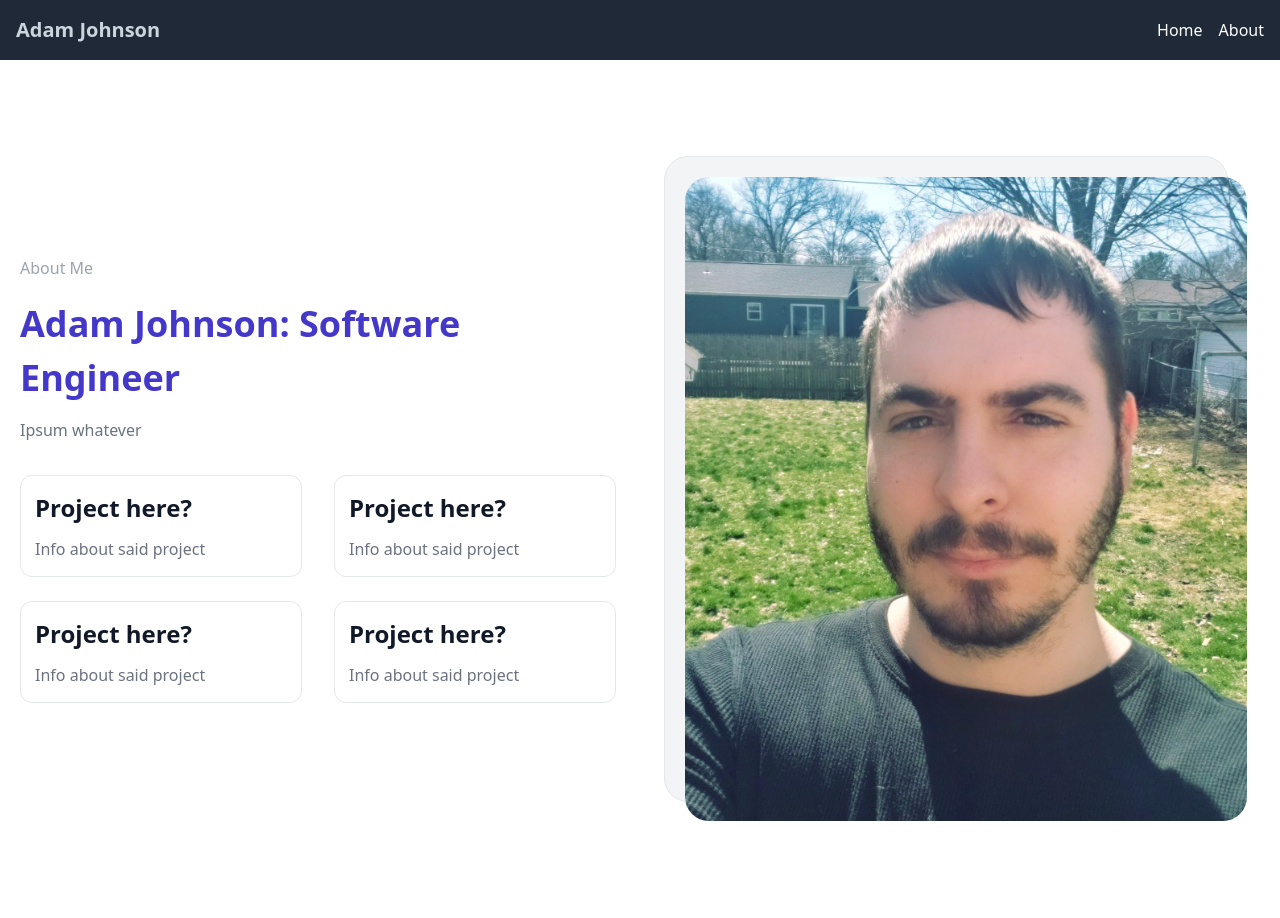
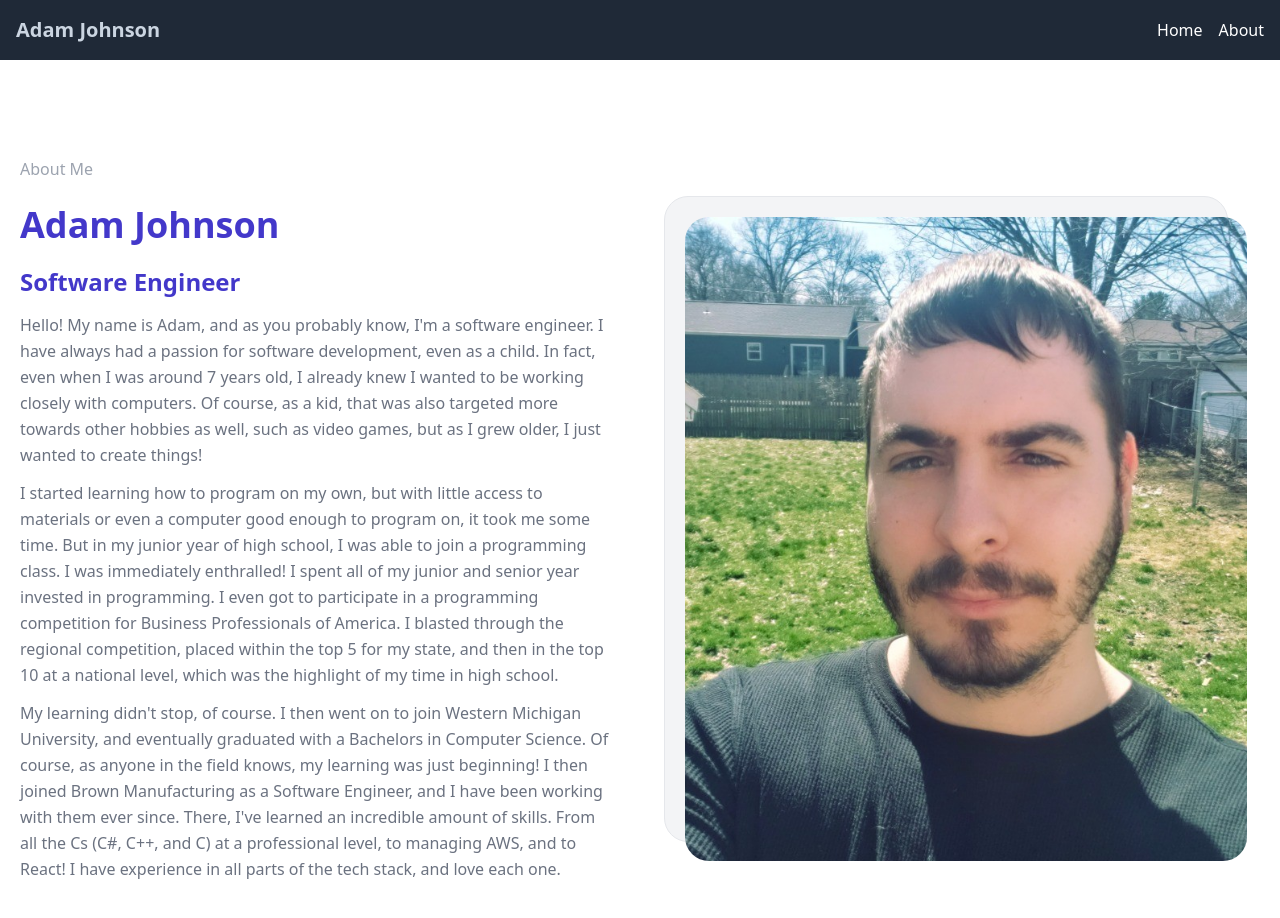
Before and after one commit to Ajohn10/StaticWebsite, a React (Create React App) app: page /about in a window 1280 px wide. Shown: the top 918 px of the page. Built offline with nearby package versions, Linux system fonts and the light colour scheme; what tailwindcss-highlights would draw is missing.

Commit message:
Added skills list on home page (again, might change still), added text to About page and removed placeholder project things (ended up using that design on the skills list).

```diff
--- a/src/components/TypingEffect.js
+++ b/src/components/TypingEffect.js
@@ -1,8 +1,8 @@
 import React, { useEffect, useState } from 'react';
 
 const TypingEffect = ({ message, speed = 100 }) => {
-    const [typedText, setTypedText] = useState('');
-    const [index, setIndex] = useState(0);
+    const [typedText, setTypedText] = useState(message.charAt(0));
+    const [index, setIndex] = useState(1);
 
     useEffect(() => {
         if (index < message.length) {
--- a/src/pages/About.js
+++ b/src/pages/About.js
@@ -12,37 +12,28 @@ function About() {
                                 <h6 className="text-gray-400 text-base font-normal leading-relaxed">About Me</h6>
                                 <div className="w-full flex-col justify-start lg:items-start items-center gap-3 flex">
                                     <h2 className="text-indigo-700 text-4xl font-bold font-manrope leading-normal lg:text-start text-center">
-                                        Adam Johnson: Software Engineer
+                                        Adam Johnson
                                     </h2>
+                                    <h3 className="text-indigo-700 text-2xl font-bold font-manrope leading-normal lg:text-start text-center">
+                                        Software Engineer
+                                    </h3>
                                     <p className="text-gray-500 text-base font-normal leading-relaxed lg:text-start text-center">
-                                        Ipsum whatever
+                                        Hello!  My name is Adam, and as you probably know, I'm a software engineer.  I have always had a passion for software development, even as a child.
+                                        In fact, even when I was around 7 years old, I already knew I wanted to be working closely with computers.  Of course, as a kid, that was also targeted more towards other hobbies as well, such as video games,
+                                        but as I grew older, I just wanted to create things!
                                     </p>
-                                </div>
-                            </div>
-                            <div className="w-full flex-col justify-center items-start gap-6 flex">
-                                <div className="w-full justify-start items-center gap-8 grid md:grid-cols-2 grid-cols-1">
-                                    <div
-                                        className="w-full h-full p-3.5 rounded-xl border border-gray-200 hover:border-gray-400 transition-all duration-700 ease-in-out flex-col justify-start items-start gap-2.5 inline-flex">
-                                        <h4 className="text-gray-900 text-2xl font-bold font-manrope leading-9">Project here?</h4>
-                                        <p className="text-gray-500 text-base font-normal leading-relaxed">Info about said project</p>
-                                    </div>
-                                    <div
-                                        className="w-full h-full p-3.5 rounded-xl border border-gray-200 hover:border-gray-400 transition-all duration-700 ease-in-out flex-col justify-start items-start gap-2.5 inline-flex">
-                                        <h4 className="text-gray-900 text-2xl font-bold font-manrope leading-9">Project here?</h4>
-                                        <p className="text-gray-500 text-base font-normal leading-relaxed">Info about said project</p>
-                                    </div>
-                                </div>
-                                <div className="w-full h-full justify-start items-center gap-8 grid md:grid-cols-2 grid-cols-1">
-                                    <div
-                                        className="w-full p-3.5 rounded-xl border border-gray-200 hover:border-gray-400 transition-all duration-700 ease-in-out flex-col justify-start items-start gap-2.5 inline-flex">
-                                        <h4 className="text-gray-900 text-2xl font-bold font-manrope leading-9">Project here?</h4>
-                                        <p className="text-gray-500 text-base font-normal leading-relaxed">Info about said project</p>
-                                    </div>
-                                    <div
-                                        className="w-full h-full p-3.5 rounded-xl border border-gray-200 hover:border-gray-400 transition-all duration-700 ease-in-out flex-col justify-start items-start gap-2.5 inline-flex">
-                                        <h4 className="text-gray-900 text-2xl font-bold font-manrope leading-9">Project here?</h4>
-                                        <p className="text-gray-500 text-base font-normal leading-relaxed">Info about said project</p>
-                                    </div>
+                                    <p className="text-gray-500 text-base font-normal leading-relaxed lg:text-start text-center">
+                                        I started learning how to program on my own, but with little access to materials or even a computer good enough to program on, it took me some time.
+                                        But in my junior year of high school, I was able to join a programming class.  I was immediately enthralled!  I spent all of my junior and senior year
+                                        invested in programming.  I even got to participate in a programming competition for Business Professionals of America.  I blasted through the regional competition,
+                                        placed within the top 5 for my state, and then in the top 10 at a national level, which was the highlight of my time in high school.
+                                    </p>
+                                    <p className="text-gray-500 text-base font-normal leading-relaxed lg:text-start text-center">
+                                        My learning didn't stop, of course.  I then went on to join Western Michigan University, and eventually graduated with a Bachelors in Computer Science.  Of course,
+                                        as anyone in the field knows, my learning was just beginning!  I then joined Brown Manufacturing as a Software Engineer, and I have been working with them ever since.
+                                        There, I've learned an incredible amount of skills.  From all the Cs (C#, C++, and C) at a professional level, to managing AWS, and to React!  I have experience in all
+                                        parts of the tech stack, and love each one.
+                                    </p>
                                 </div>
                             </div>
                         </div>
--- a/src/pages/Home.js
+++ b/src/pages/Home.js
@@ -2,10 +2,29 @@ import React from 'react';
 import TypingEffect from '../components/TypingEffect';
 
 function Home() {
+
+    const skills = ['C#', 'React', 'AWS', 'C++', 'C', 'Typescript', 'WPF', 'REST', 'GraphQL'];
+
     return (
-        <div className="flex-grow flex items-center justify-center highlight highlight-variant-19 after:opacity-10">
-            <TypingEffect message="Hello...  Thank you for visiting my site."></TypingEffect>
-        </div>
+        <section className="relative flex-grow justify-center highlight highlight-variant-19 after:opacity-10">
+            <div className="w-full max-w-7xl px-4 md:px-5 lg:px-5 mx-auto">
+                <div className="flex items-center justify-center">
+                    <TypingEffect message="Hello...  Thank you for visiting my site."></TypingEffect>
+                </div>
+                <div>
+                    <div className="max-w-4xl mx-auto w-full flex-col justify-center items-start gap-6 flex">
+                        <div className="w-full justify-start items-center gap-8 grid lg:grid-cols-3 grid-cols-2">
+                            {skills.map((skill, index) =>
+                                <div key={index}
+                                    className="w-full h-full p-3.5 rounded-xl bg-opacity-50 bg-gray-800 hover:bg-opacity-100 text-gray-900 hover:text-slate-300 transition-all duration-700 ease-in-out flex-col justify-start items-start gap-2.5 inline-flex">
+                                    <h4 className="text-md md:text-2xl font-bold font-manrope leading-9">{skill}</h4>
+                                </div>
+                            )}
+                        </div>
+                    </div>
+                </div>
+            </div>
+        </section>
     );
 }
 
```
